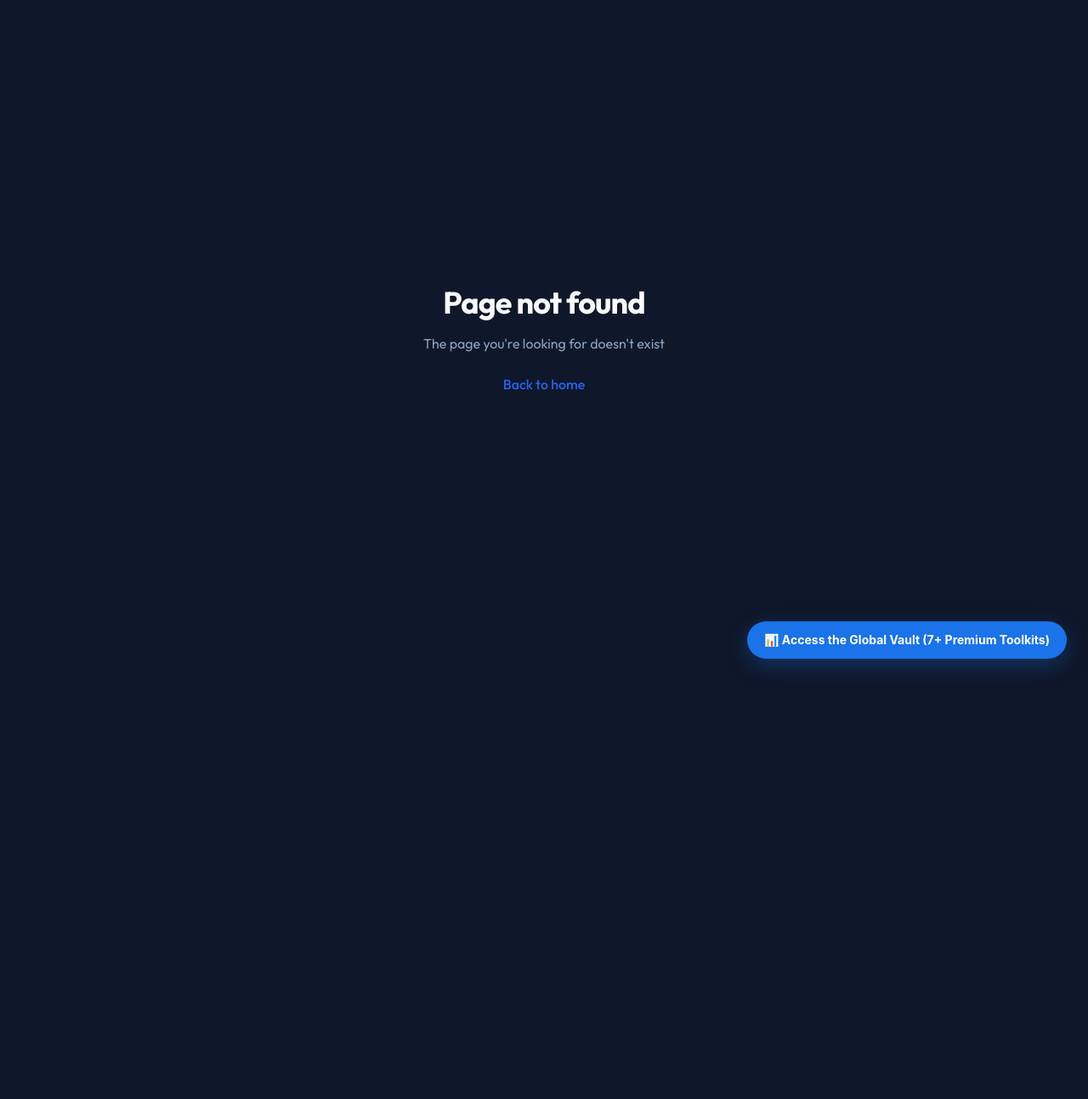
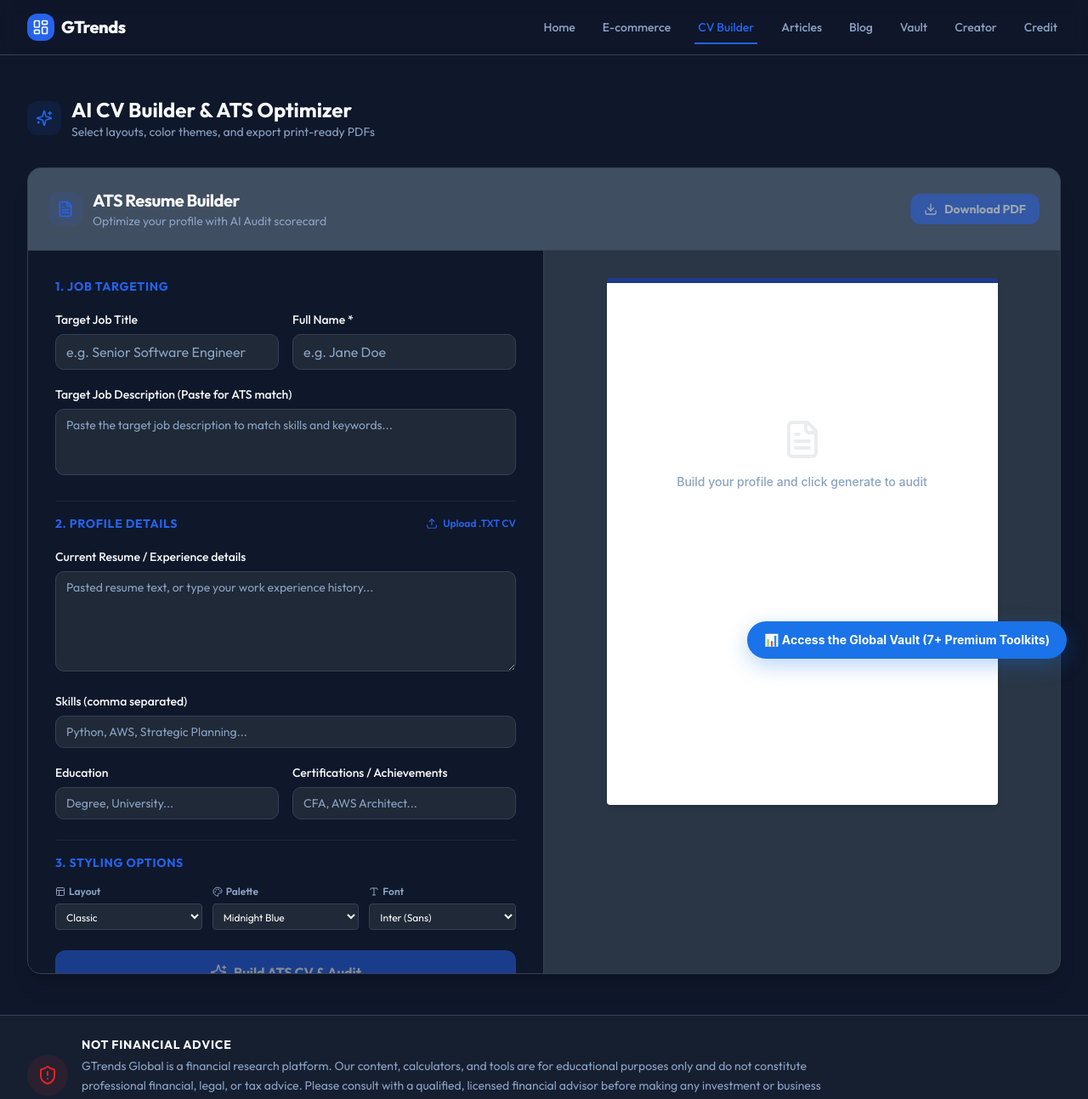
Before and after one commit to globaltrends46-oss/gtrendsnow, a React (Vite) app in the folder apps/web/: page /resume-builder in a window 1280 px wide. Before the commit this address had no page. Shown: the top 1293 px of the page at 85% size. Before the commit the page ends 800 px from the top, so only its background shows below. Built offline with nearby package versions, Linux system fonts and the light colour scheme; what pocketbase would draw is missing.

Commit message:
Implement a completely free AI CV Builder & ATS Optimizer with custom styles and local storage rate limit of 2 free runs per 4 hours

```diff
--- a/apps/web/src/App.jsx
+++ b/apps/web/src/App.jsx
@@ -12,6 +12,7 @@
 import BlogPage from './pages/BlogPage.jsx';
 import ArticlesPage from './pages/ArticlesPage.jsx';
 import ArticleDetailPage from './pages/ArticleDetailPage.jsx';
+import ResumeBuilderPage from './pages/ResumeBuilderPage.jsx';
 import PrivacyPolicyPage from './pages/PrivacyPolicyPage.jsx';
 import TermsOfServicePage from './pages/TermsOfServicePage.jsx';
 import CookiePolicyPage from './pages/CookiePolicyPage.jsx';
@@ -42,6 +43,7 @@
         <Route path="/blog/:id" element={<ArticleDetailPage />} />
         <Route path="/articles" element={<ArticlesPage />} />
         <Route path="/articles/:id" element={<ArticleDetailPage />} />
+        <Route path="/resume-builder" element={<ResumeBuilderPage />} />
 
         {/* Legal Pages */}
         <Route path="/privacy-policy" element={<PrivacyPolicyPage />} />
--- a/apps/web/src/components/Header.jsx
+++ b/apps/web/src/components/Header.jsx
@@ -5,6 +5,7 @@
 const NAV_ITEMS = [
   { name: 'Home', path: '/' },
   { name: 'E-commerce', path: '/ecom' },
+  { name: 'CV Builder', path: '/resume-builder' },
   { name: 'Articles', path: '/articles' },
   { name: 'Blog', path: '/blog' },
   { name: 'Vault', path: '/vault' },
--- a/apps/web/src/components/ResumeBuilder.jsx
+++ b/apps/web/src/components/ResumeBuilder.jsx
@@ -1,9 +1,6 @@
 import React, { useState, useRef } from 'react';
 import { FileText, Download, Lock, Crown, Sparkles, Loader2, Upload, FileCheck, CheckCircle2, AlertCircle, Palette, Type, Layout } from 'lucide-react';
-import { triggerGumroad } from '@/utils/gumroadHelper.js';
-import { useVipAuth } from '@/contexts/VipAuthContext.jsx';
 import apiServerClient from '@/lib/apiServerClient.js';
-import PaywallModal from '@/components/PaywallModal.jsx';
 
 // Simple markdown-to-html converter for PDF generation
 const parseMarkdownToHtmlForPDF = (text) => {
@@ -23,8 +20,56 @@
 };
 
 const ResumeBuilder = () => {
-  const { isVipUser } = useVipAuth();
   const fileInputRef = useRef(null);
+
+  const checkGenerationLimit = () => {
+    const limitKey = 'gtrends_cv_generations';
+    const limitData = localStorage.getItem(limitKey);
+    const now = Date.now();
+    const FOUR_HOURS = 4 * 60 * 60 * 1000;
+
+    if (!limitData) {
+      return { allowed: true, count: 0 };
+    }
+
+    try {
+      const { count, firstGenTime } = JSON.parse(limitData);
+
+      if (now - firstGenTime > FOUR_HOURS) {
+        localStorage.removeItem(limitKey);
+        return { allowed: true, count: 0 };
+      }
+
+      if (count >= 2) {
+        const remainingMs = firstGenTime + FOUR_HOURS - now;
+        const hours = Math.floor(remainingMs / (60 * 60 * 1000));
+        const minutes = Math.ceil((remainingMs % (60 * 60 * 1000)) / (60 * 1000));
+        return { allowed: false, hours, minutes };
+      }
+
+      return { allowed: true, count };
+    } catch (e) {
+      localStorage.removeItem(limitKey);
+      return { allowed: true, count: 0 };
+    }
+  };
+
+  const incrementGenerationCount = () => {
+    const limitKey = 'gtrends_cv_generations';
+    const limitData = localStorage.getItem(limitKey);
+    const now = Date.now();
+
+    if (!limitData) {
+      localStorage.setItem(limitKey, JSON.stringify({ count: 1, firstGenTime: now }));
+    } else {
+      try {
+        const { count, firstGenTime } = JSON.parse(limitData);
+        localStorage.setItem(limitKey, JSON.stringify({ count: count + 1, firstGenTime }));
+      } catch (e) {
+        localStorage.setItem(limitKey, JSON.stringify({ count: 1, firstGenTime: now }));
+      }
+    }
+  };
 
   const [formData, setFormData] = useState({
     name: '',
@@ -43,8 +88,6 @@
     color: 'blue', // blue, green, charcoal, burgundy
     font: 'Inter', // Inter, Playfair, Outfit
   });
-
-  const [showPaywall, setShowPaywall] = useState(false);
   const [isGenerating, setIsGenerating] = useState(false);
   const [generatedContent, setGeneratedContent] = useState('');
   const [atsAudit, setAtsAudit] = useState({
@@ -90,8 +133,9 @@
       return;
     }
 
-    if (!isVipUser) {
-      setShowPaywall(true);
+    const limitStatus = checkGenerationLimit();
+    if (!limitStatus.allowed) {
+      setError(`You have reached the free limit of 2 optimizations. Please come back in ${limitStatus.hours} hour(s) and ${limitStatus.minutes} minute(s) to retry!`);
       return;
     }
 
@@ -124,6 +168,7 @@
           missingKeywords: data.missingKeywords || [],
           suggestions: data.suggestions || [],
         });
+        incrementGenerationCount();
       } else {
         setError('Failed to generate resume. Please check your inputs and try again.');
       }
@@ -236,7 +281,7 @@
         <div className="flex gap-3">
           <button
             onClick={handleDownloadPDF}
-            disabled={!isVipUser || isGenerating || !generatedContent}
+            disabled={isGenerating || !generatedContent}
             className="disabled:opacity-50 disabled:cursor-not-allowed flex items-center gap-2 px-4 py-2 bg-primary text-primary-foreground rounded-lg text-sm font-bold hover:brightness-110 transition-all active:scale-[0.98] shadow-sm"
           >
             <Download className="w-4 h-4" /> Download PDF
@@ -488,33 +533,10 @@
                   <p className="text-sm font-medium">Build your profile and click generate to audit</p>
                 </div>
               )}
-
-              {/* Paywall Overlay */}
-              {!isVipUser && generatedContent && !isGenerating && (
-                <div className="absolute inset-0 z-10 flex flex-col items-center justify-center bg-white/40 backdrop-blur-[2px] p-6 text-center">
-                  <div className="w-16 h-16 bg-[#FFD700]/20 rounded-full flex items-center justify-center mb-4">
-                    <Lock className="w-8 h-8 text-[#FFD700]" />
-                  </div>
-                  <h3 className="text-xl font-bold text-gray-900 mb-2">VIP Access Required</h3>
-                  <p className="text-gray-600 text-sm mb-6 max-w-xs">
-                    Subscribe to VIP to unlock PDF downloads, layout designs, and complete AI ATS optimization reviews.
-                  </p>
-                  <button
-                    onClick={triggerGumroad}
-                    className="w-full max-w-xs py-3 rounded-xl font-bold text-black transition-all active:scale-[0.98] shadow-lg flex items-center justify-center gap-2"
-                    style={{ backgroundColor: '#FFD700', boxShadow: '0 4px 14px rgba(255, 215, 0, 0.25)' }}
-                  >
-                    <Crown className="w-5 h-5" />
-                    Subscribe Now
-                  </button>
-                </div>
-              )}
             </div>
           </div>
         </div>
       </div>
-
-      <PaywallModal isOpen={showPaywall} onClose={() => setShowPaywall(false)} />
     </div>
   );
 };
--- /dev/null
+++ b/apps/web/src/pages/ResumeBuilderPage.jsx
@@ -0,0 +1,41 @@
+import React from 'react';
+import { Helmet } from 'react-helmet';
+import Header from '@/components/Header.jsx';
+import Footer from '@/components/Footer.jsx';
+import ResumeBuilder from '@/components/ResumeBuilder.jsx';
+import { Sparkles } from 'lucide-react';
+
+const ResumeBuilderPage = () => {
+  return (
+    <>
+      <Helmet>
+        <title>Free AI CV & Resume Builder | ATS Optimization</title>
+        <meta name="description" content="Optimize your resume for ATS systems using advanced Gemini AI. Choose layouts, colors, and download your professional resume as a PDF for free." />
+      </Helmet>
+
+      <div className="min-h-screen bg-background text-foreground flex flex-col">
+        <Header />
+
+        <main className="flex-1 py-12">
+          <div className="max-w-7xl mx-auto px-4 sm:px-6 lg:px-8">
+            <div className="flex items-center gap-3 mb-8">
+              <div className="w-10 h-10 bg-primary/10 rounded-xl flex items-center justify-center">
+                <Sparkles className="w-5 h-5 text-primary" />
+              </div>
+              <div>
+                <h1 className="text-2xl font-bold text-foreground">AI CV Builder & ATS Optimizer</h1>
+                <p className="text-muted-foreground text-sm">Select layouts, color themes, and export print-ready PDFs</p>
+              </div>
+            </div>
+
+            <ResumeBuilder />
+          </div>
+        </main>
+
+        <Footer />
+      </div>
+    </>
+  );
+};
+
+export default ResumeBuilderPage;
```
